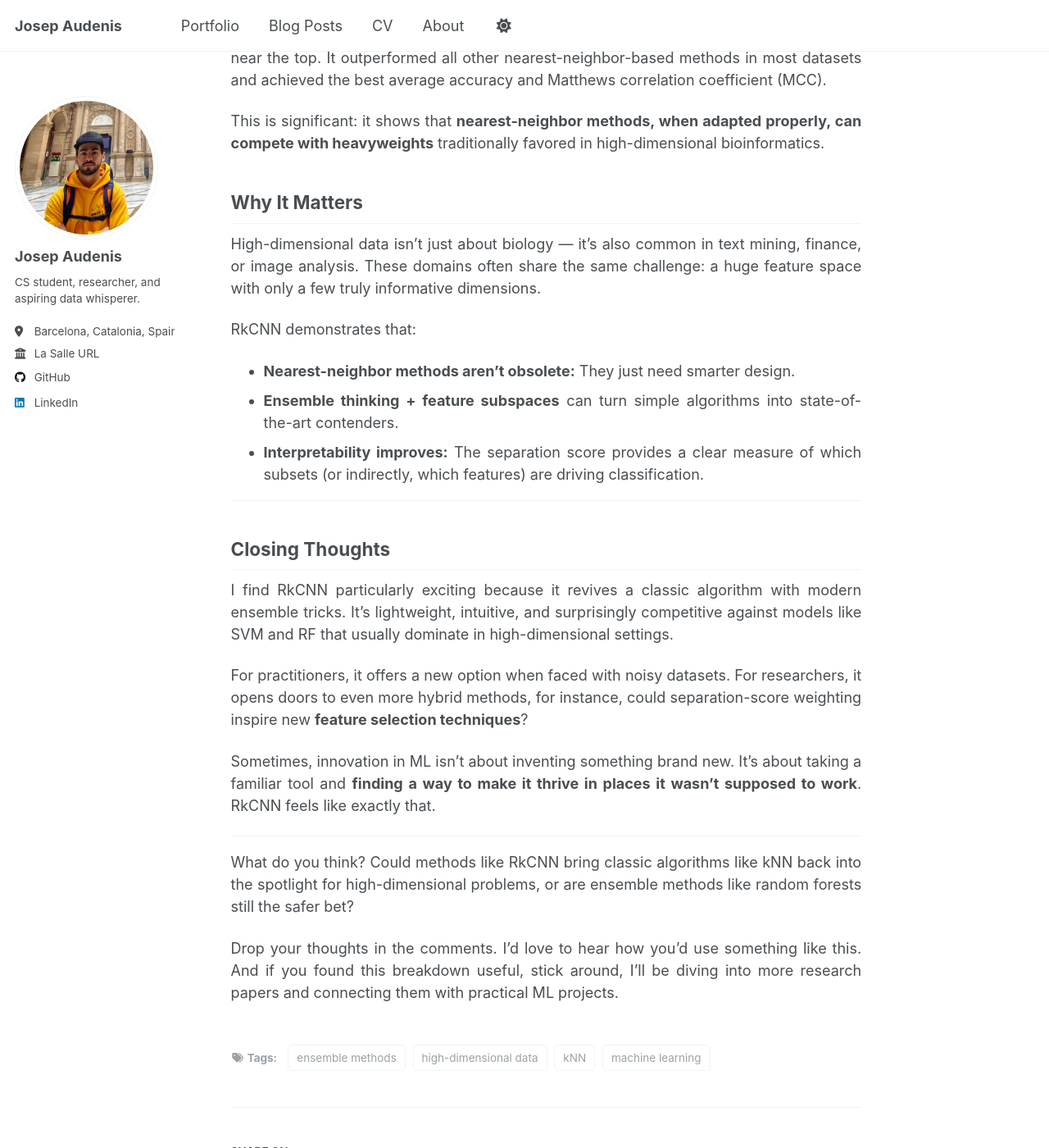
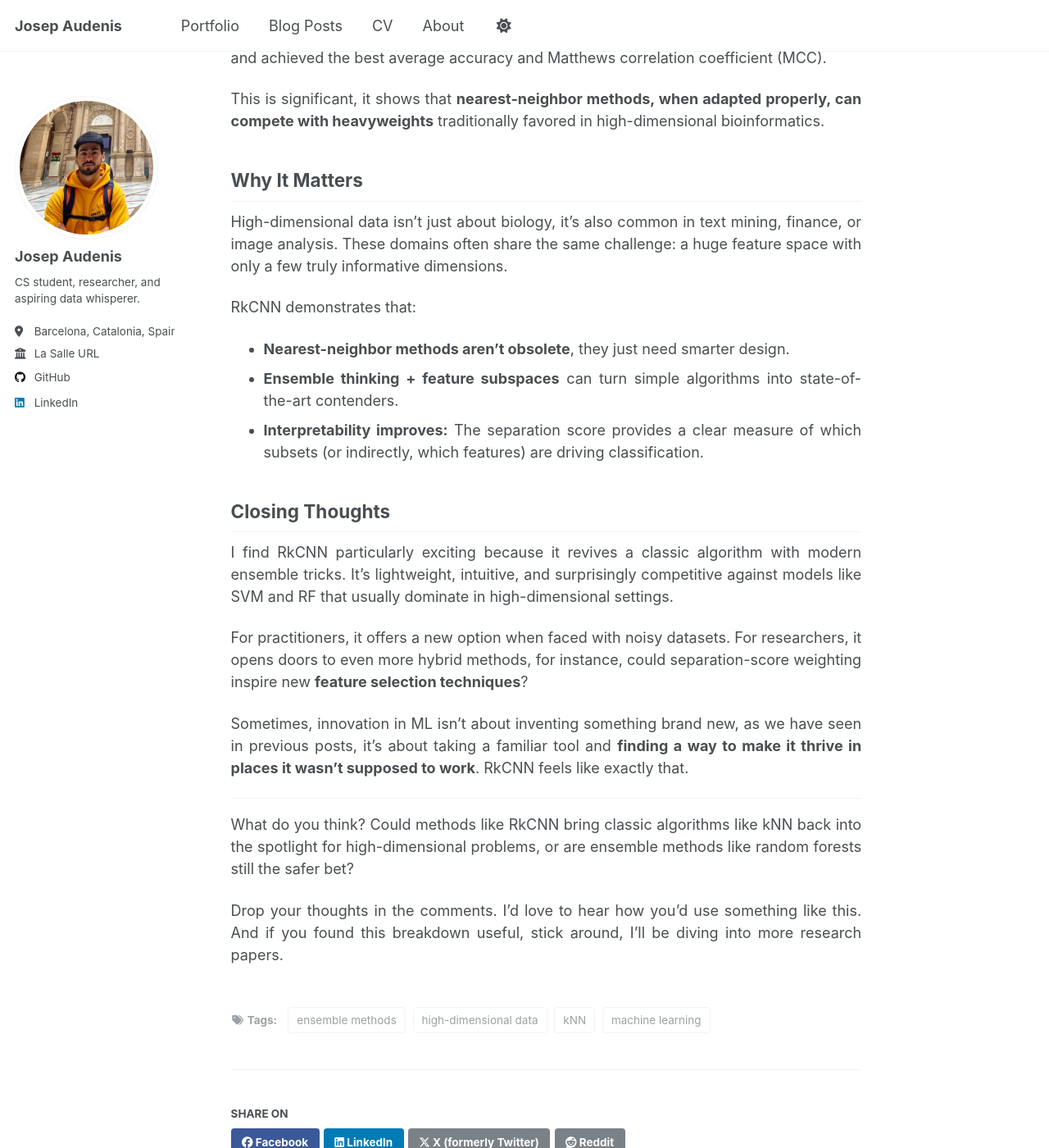
Before and after one commit to josep-audenis/josep-audenis.github.io, a Jekyll site: the page built from _posts/2025-09-08-rkcnn.md, in a window 1280 px wide and 1400 px high, scrolled down 2392 px. Shown: the whole window at 82% size. Built offline with Jekyll 4.4.1, drawn with Linux system fonts in a browser that asks for light colours; comment, search, counter and statistics services are not loaded; some of the changed text lies outside the part shown.

Commit message:
rkcnn ready to post

```diff
--- a/_posts/2025-09-08-rkcnn.md
+++ b/_posts/2025-09-08-rkcnn.md
@@ -10,9 +10,9 @@
     - high-dimensional data
 ---
 
-When you first learn machine learning, **k-nearest neighbors (kNN)** is usually one of the first algorithms you encounter. It's simple: take a new point, look at its nearest neighbors, and classify it by majority vote. Despite its simplicity, kNN has powered applications ranging from disease diagnosis to economic forecasting.
+When you first learn machine learning, **k-nearest neighbors (kNN)** is usually one of the first algorithms you encounter. It's simple, take a new point, look at its nearest neighbors, and classify it by majority vote. Despite its simplicity, kNN has powered applications ranging from disease diagnosis to economic forecasting.
 
-But there's a catch: once you move to **high-dimensional data**, say tens of thousands of genes in a microarray dataset, the classic kNN starts to break down. Distances become less meaningful, and the presence of thousands of noisy features drowns out the signal.
+But there's a catch, once you move to **high-dimensional data**, say tens of thousands of genes in a microarray dataset, the classic kNN starts to break down. Distances become less meaningful, and the presence of thousands of noisy features drowns out the signal.
 
 This is exactly the challenge addressed in the paper [***“Random k Conditional Nearest Neighbor for High-Dimensional Data”***](https://peerj.com/articles/cs-2497.pdf). The authors propose **RkCNN**, a clever ensemble approach that rethinks how nearest-neighbor methods can work in noisy, high-dimensional settings.
 
@@ -26,7 +26,7 @@
 3. Only the top-scoring subsets are kept. The rest are discarded as noise.
 4. Predictions from these subsets are combined into an ensemble, weighted by their separation scores.
 
-This way, RkCNN avoids giving equal voice to noisy feature groups and instead highlights the “good” subspaces where the classes are clearly separated.
+This way, RkCNN avoids giving equal voice to noisy feature groups and instead highlights the *good* subspaces where the classes are clearly separated.
 
 
 ## Why This Works
@@ -62,28 +62,27 @@
 
 Against strong baselines like **random forests** and **SVMs**, RkCNN consistently ranked at or near the top. It outperformed all other nearest-neighbor-based methods in most datasets and achieved the best average accuracy and Matthews correlation coefficient (MCC).
 
-This is significant: it shows that **nearest-neighbor methods, when adapted properly, can compete with heavyweights** traditionally favored in high-dimensional bioinformatics.
+This is significant, it shows that **nearest-neighbor methods, when adapted properly, can compete with heavyweights** traditionally favored in high-dimensional bioinformatics.
 
 
 ## Why It Matters
-High-dimensional data isn't just about biology — it's also common in text mining, finance, or image analysis. These domains often share the same challenge: a huge feature space with only a few truly informative dimensions.
+High-dimensional data isn't just about biology, it's also common in text mining, finance, or image analysis. These domains often share the same challenge: a huge feature space with only a few truly informative dimensions.
 
 RkCNN demonstrates that:
-- **Nearest-neighbor methods aren't obsolete:** They just need smarter design.
+- **Nearest-neighbor methods aren't obsolete**, they just need smarter design.
 - **Ensemble thinking + feature subspaces** can turn simple algorithms into state-of-the-art contenders.
 - **Interpretability improves:** The separation score provides a clear measure of which subsets (or indirectly, which features) are driving classification.
 
----
 
 ## Closing Thoughts
 I find RkCNN particularly exciting because it revives a classic algorithm with modern ensemble tricks. It's lightweight, intuitive, and surprisingly competitive against models like SVM and RF that usually dominate in high-dimensional settings.
 
 For practitioners, it offers a new option when faced with noisy datasets. For researchers, it opens doors to even more hybrid methods, for instance, could separation-score weighting inspire new **feature selection techniques**?
 
-Sometimes, innovation in ML isn't about inventing something brand new. It's about taking a familiar tool and **finding a way to make it thrive in places it wasn't supposed to work**. RkCNN feels like exactly that.
+Sometimes, innovation in ML isn't about inventing something brand new, as we have seen in previous posts, it's about taking a familiar tool and **finding a way to make it thrive in places it wasn't supposed to work**. RkCNN feels like exactly that.
 
 ---
 
 What do you think? Could methods like RkCNN bring classic algorithms like kNN back into the spotlight for high-dimensional problems, or are ensemble methods like random forests still the safer bet?
 
-Drop your thoughts in the comments. I’d love to hear how you’d use something like this. And if you found this breakdown useful, stick around, I’ll be diving into more research papers and connecting them with practical ML projects.
+Drop your thoughts in the comments. I’d love to hear how you’d use something like this. And if you found this breakdown useful, stick around, I’ll be diving into more research papers.
```
Also changed, not shown: other parts of _posts/2025-09-08-rkcnn.md (+1 -1 lines).
